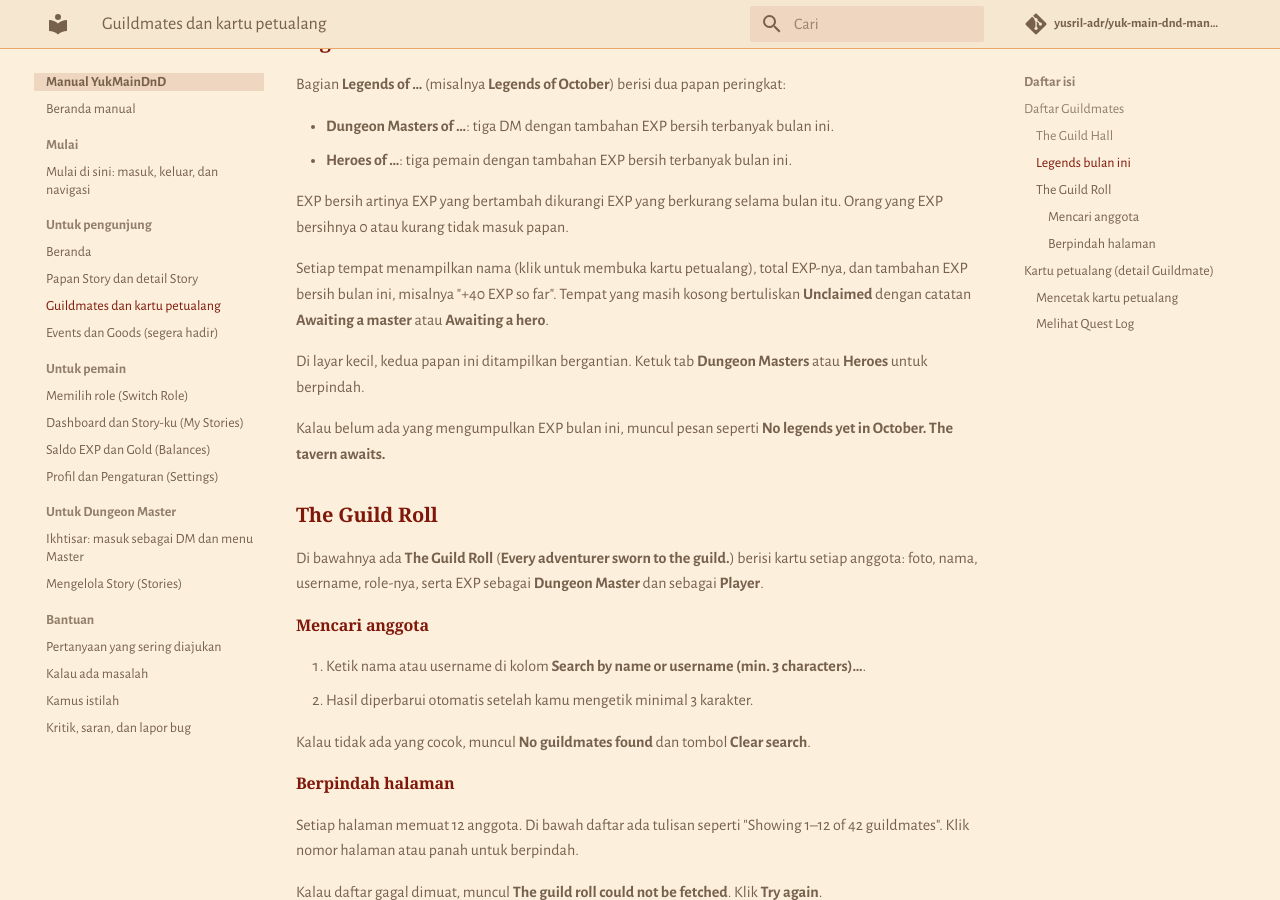
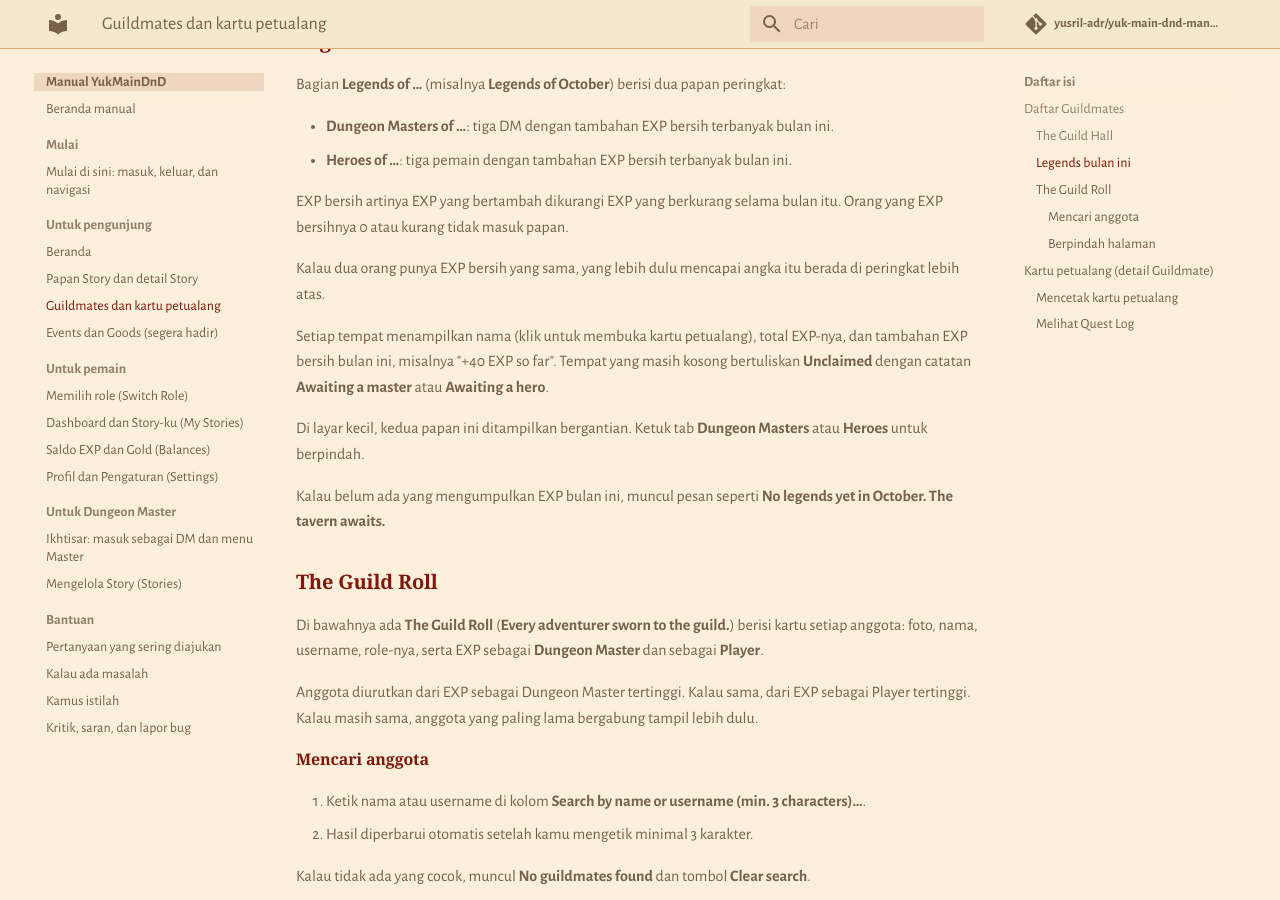
Before and after one commit to yusril-adr/yuk-main-dnd-manual, an MkDocs documentation site: the page built from docs/pengunjung/guildmates.md, in a window 1280 px wide and 900 px high, scrolled down 925 px. Built offline with MkDocs 1.6.1 and Material for MkDocs 9.7.7, drawn with Linux system fonts in a browser that asks for light colours; some web fonts are replaced; comment, search, counter and statistics services are not loaded.

Commit message:
Document Legends tie-break and Guild Roll order (API #31, #33)

```diff
--- a/docs/pengunjung/guildmates.md
+++ b/docs/pengunjung/guildmates.md
@@ -23,6 +23,8 @@ Bagian **Legends of …** (misalnya **Legends of October**) berisi dua papan per
 
 EXP bersih artinya EXP yang bertambah dikurangi EXP yang berkurang selama bulan itu. Orang yang EXP bersihnya 0 atau kurang tidak masuk papan.
 
+Kalau dua orang punya EXP bersih yang sama, yang lebih dulu mencapai angka itu berada di peringkat lebih atas.
+
 Setiap tempat menampilkan nama (klik untuk membuka kartu petualang), total EXP-nya, dan tambahan EXP bersih bulan ini, misalnya "+40 EXP so far". Tempat yang masih kosong bertuliskan **Unclaimed** dengan catatan **Awaiting a master** atau **Awaiting a hero**.
 
 Di layar kecil, kedua papan ini ditampilkan bergantian. Ketuk tab **Dungeon Masters** atau **Heroes** untuk berpindah.
@@ -32,6 +34,8 @@ Kalau belum ada yang mengumpulkan EXP bulan ini, muncul pesan seperti **No legen
 ### The Guild Roll
 
 Di bawahnya ada **The Guild Roll** (**Every adventurer sworn to the guild.**) berisi kartu setiap anggota: foto, nama, username, role-nya, serta EXP sebagai **Dungeon Master** dan sebagai **Player**.
+
+Anggota diurutkan dari EXP sebagai Dungeon Master tertinggi. Kalau sama, dari EXP sebagai Player tertinggi. Kalau masih sama, anggota yang paling lama bergabung tampil lebih dulu.
 
 #### Mencari anggota
 
```
Also changed, not shown: docs/pengunjung/beranda.md (+2 -0 lines).
